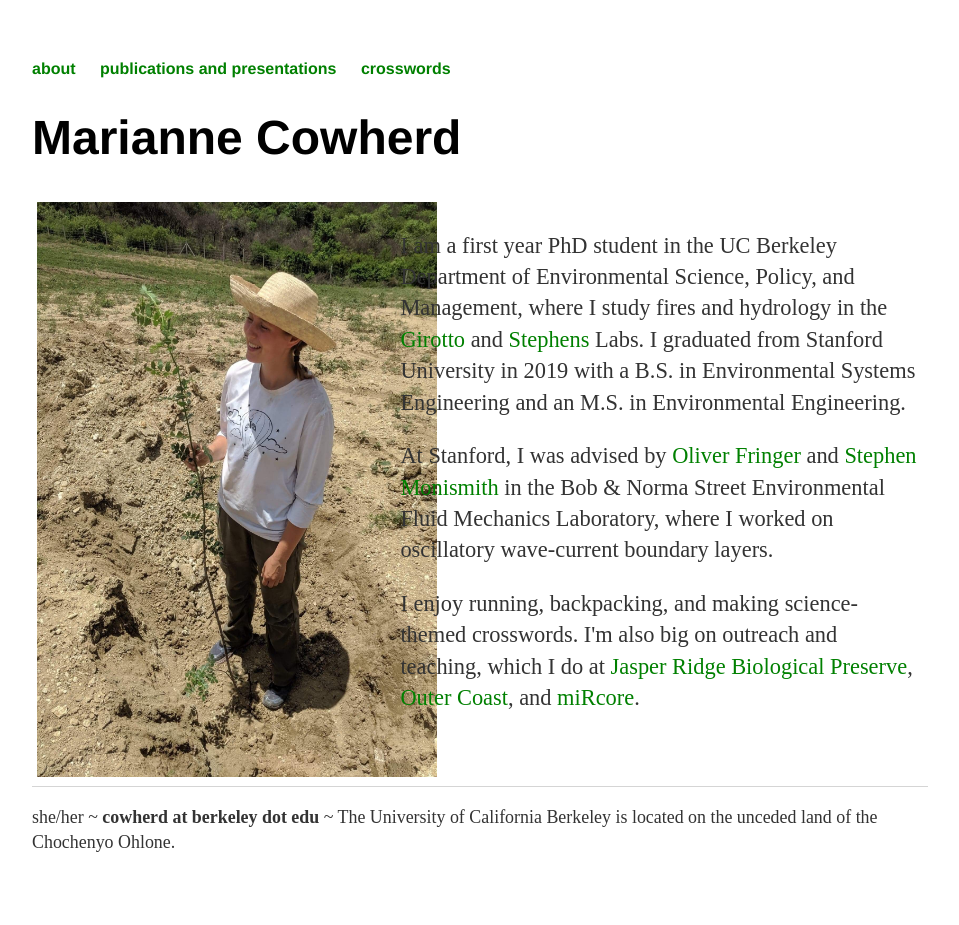
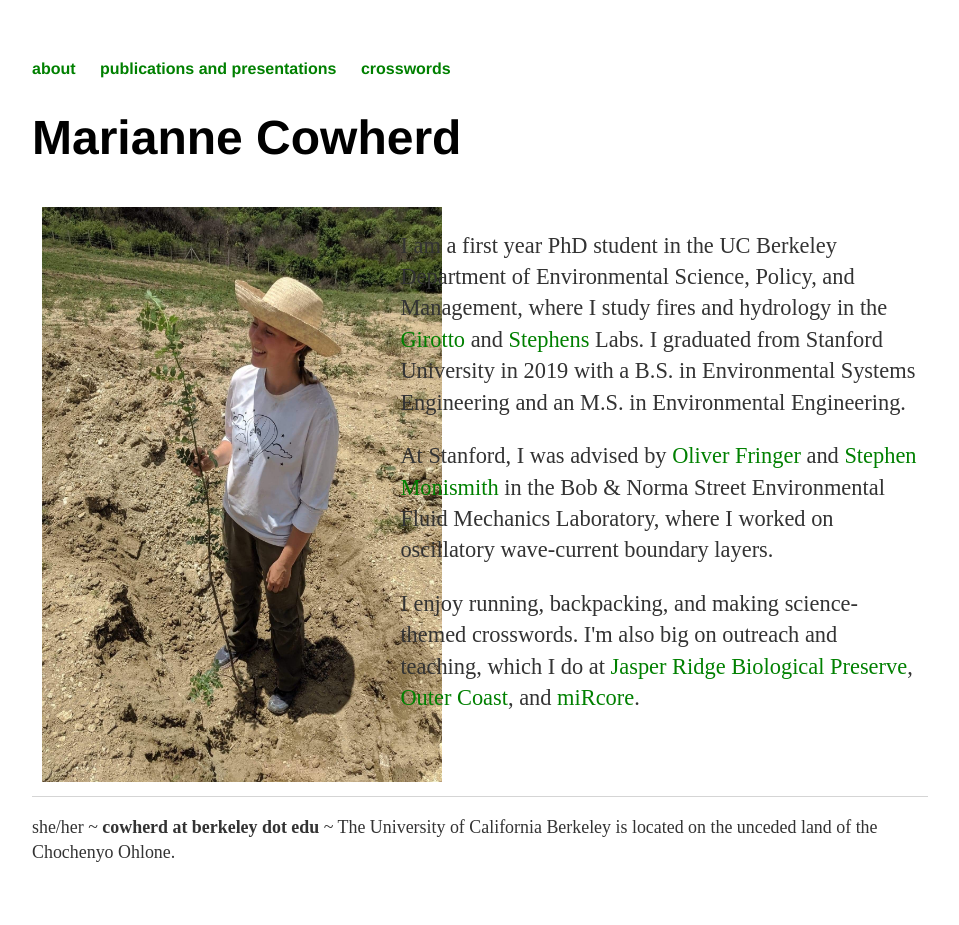
Before and after one commit to mariannecowherd/mariannecowherd.github.io, a Jekyll site: the page built from index.html, in a window 1280 px wide. Shown: the whole page, without its empty margins (160-1119 px from the left). Built offline with Jekyll 4.4.1, drawn with Linux system fonts in a browser that asks for light colours.

Commit message:
Update index.html

```diff
--- a/index.html
+++ b/index.html
@@ -9,6 +9,7 @@
 <style>
 * {
 	box-sizing: border-box;
+	column-gap: 40px;
 }
 
 
@@ -16,7 +17,7 @@
 .column {
 	float: left;
 	width: 40%;
-	padding: 5px;
+	padding: 10px;
 }
 
 .column2 {
```
